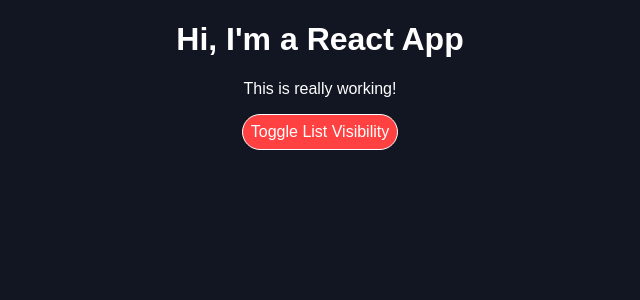
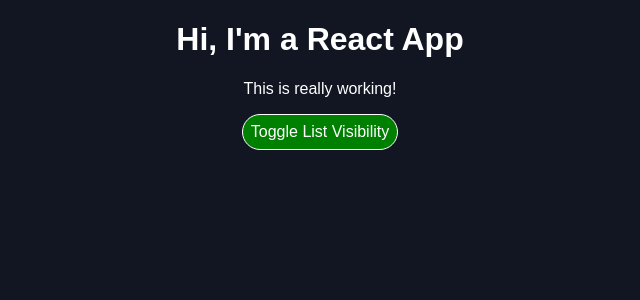
Before and after one commit to Mi-Ski/react-app, a React (Create React App) app: page / in a window 1280 px wide. Shown: the top 300 px of the page, without its empty margins (320-960 px from the left). Built offline with nearby package versions, Linux system fonts and the light colour scheme.

Commit message:
setting the style dynamically

```diff
--- a/src/App.js
+++ b/src/App.js
@@ -46,7 +46,7 @@ class App extends Component {
 
 	render() {
 		const myStyle = {
-			backgroundColor: "rgb(255, 65, 65)",
+			backgroundColor: "green",
 			font: "inherit",
 			border: "1px solid white",
 			borderRadius: "999vw",
@@ -70,6 +70,8 @@ class App extends Component {
 					})}
 				</div>
 			);
+
+			myStyle.backgroundColor = 'crimson';
 		}
 
 		return (
```
